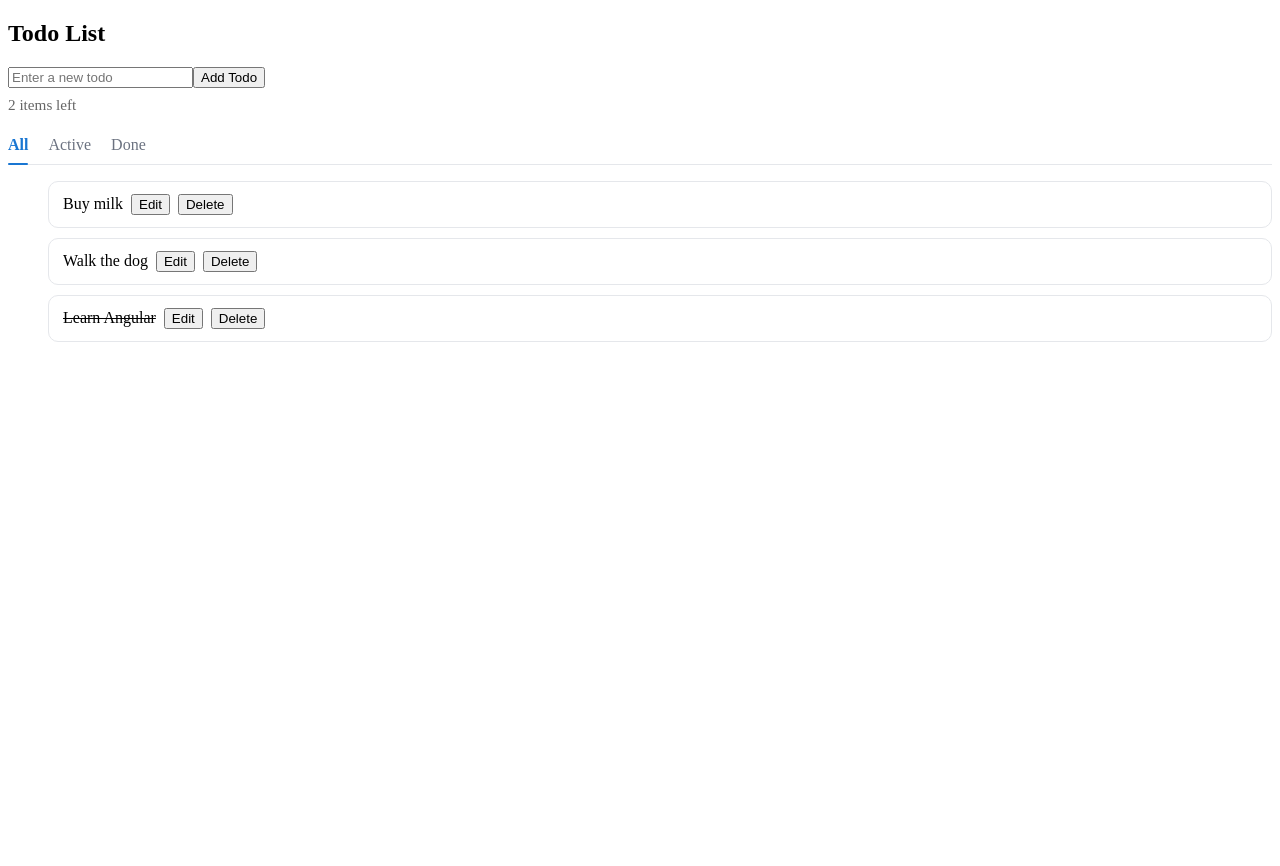
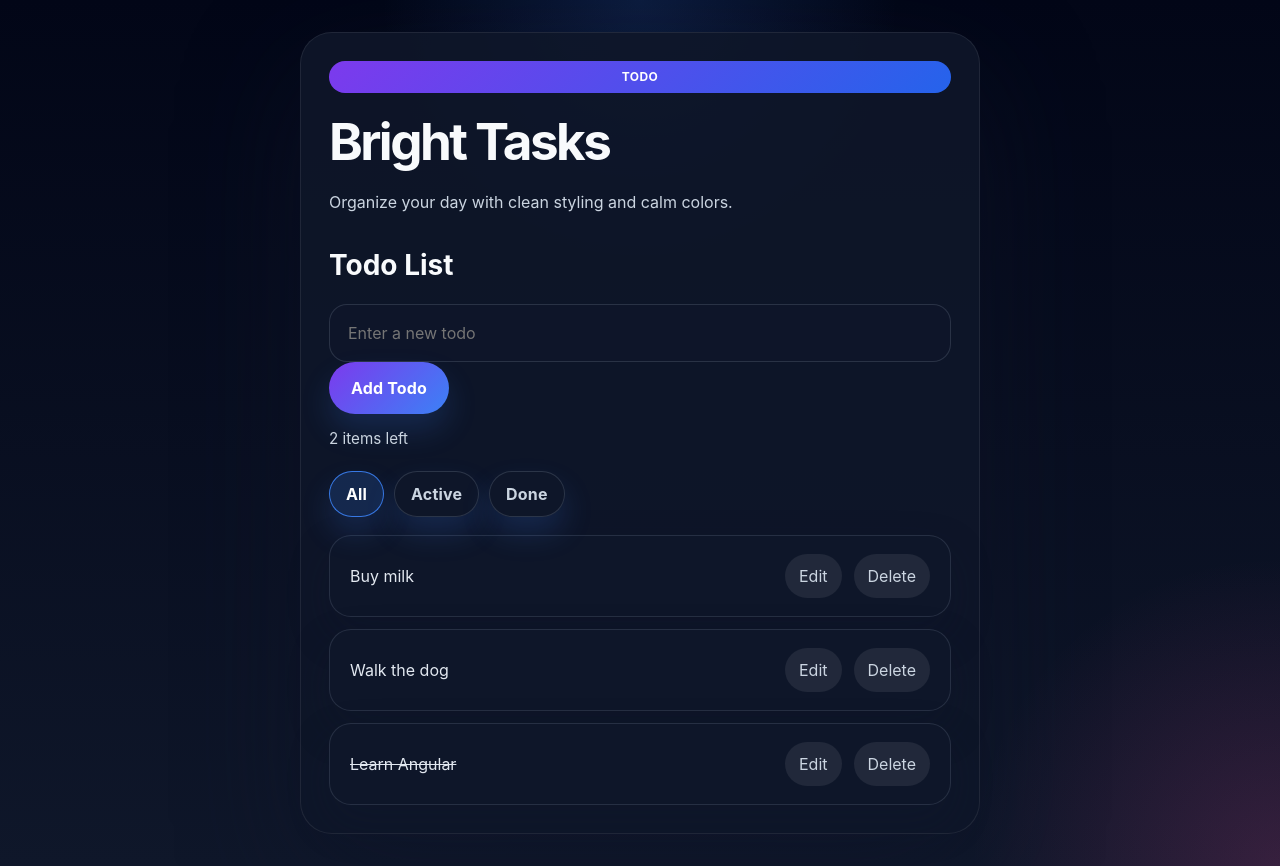
Before and after one commit to stavros82/angural-basic, an Angular app in the folder todo-app/: page / in a window 1280 px wide. Before the commit the page ends 800 px from the top, so only its background shows below. Built offline with nearby package versions, Linux system fonts and the light colour scheme.

Commit message:
style: enhance app and todo item styles for improved UI

```diff
--- a/todo-app/src/app/app.css
+++ b/todo-app/src/app/app.css
@@ -0,0 +1,49 @@
+:host {
+  display: flex;
+  justify-content: center;
+  padding: 32px 16px;
+  min-height: 100vh;
+  box-sizing: border-box;
+}
+
+.app-shell {
+  width: min(100%, 680px);
+  padding: 28px;
+  border-radius: 32px;
+  background: rgba(15, 23, 42, 0.9);
+  box-shadow: 0 40px 120px rgba(15, 23, 42, 0.45);
+  border: 1px solid rgba(255, 255, 255, 0.08);
+}
+
+.app-header {
+  display: grid;
+  gap: 10px;
+  margin-bottom: 28px;
+  color: #f8fafc;
+}
+
+.app-header h1 {
+  margin: 0;
+  font-size: clamp(2rem, 4vw, 3.2rem);
+  letter-spacing: -0.05em;
+}
+
+.app-header p {
+  margin: 0;
+  color: #cbd5e1;
+  line-height: 1.6;
+}
+
+.app-badge {
+  display: inline-flex;
+  align-items: center;
+  justify-content: center;
+  padding: 0.45rem 0.95rem;
+  border-radius: 999px;
+  background: linear-gradient(135deg, #7c3aed 0%, #2563eb 100%);
+  color: #ffffff;
+  font-weight: 700;
+  letter-spacing: 0.04em;
+  text-transform: uppercase;
+  font-size: 0.75rem;
+}
--- a/todo-app/src/app/app.html
+++ b/todo-app/src/app/app.html
@@ -1,2 +1,9 @@
-<!-- Verify TodoListComponent is added to @Component.imports array in the parent component's TypeScript file -->
-<app-todo-list></app-todo-list>
+<div class="app-shell">
+  <header class="app-header">
+    <span class="app-badge">Todo</span>
+    <h1>Bright Tasks</h1>
+    <p>Organize your day with clean styling and calm colors.</p>
+  </header>
+
+  <app-todo-list></app-todo-list>
+</div>
--- a/todo-app/src/app/todo/components/todo-item/todo-item.css
+++ b/todo-app/src/app/todo/components/todo-item/todo-item.css
@@ -1,17 +1,66 @@
 li {
   display: flex;
-  gap: 8px;
+  flex-wrap: wrap;
+  justify-content: space-between;
+  gap: 12px;
   align-items: center;
-  margin-bottom: 10px;
-  padding: 12px 14px;
-  border-radius: 10px;
-  background: #ffffff;
-  border: 1px solid #e5e7eb;
-  transition: background-color 0.3s ease, border-color 0.3s ease, box-shadow 0.3s ease;
+  margin-bottom: 0;
+  padding: 18px 20px;
+  border-radius: 22px;
+  background: rgba(15, 23, 42, 0.84);
+  border: 1px solid rgba(148, 163, 184, 0.18);
+  box-shadow: 0 18px 40px rgba(15, 23, 42, 0.25);
+  transition: transform 0.2s ease, border-color 0.2s ease, background-color 0.2s ease;
+}
+
+li:hover {
+  transform: translateY(-1px);
+  border-color: rgba(59, 130, 246, 0.5);
 }
 
 li.recent {
-  background: #fffbcc !important;
-  border-color: #f59e0b !important;
-  box-shadow: 0 0 0 4px rgba(245, 158, 11, 0.35) !important;
+  background: rgba(59, 130, 246, 0.16) !important;
+  border-color: rgba(59, 130, 246, 0.45) !important;
+  box-shadow: 0 0 0 4px rgba(59, 130, 246, 0.16) !important;
 }
+
+li span {
+  flex: 1 1 auto;
+  min-width: 0;
+  color: #e2e8f0;
+  font-size: 1rem;
+}
+
+li span:hover {
+  color: #bae6fd;
+}
+
+li button {
+  border: none;
+  border-radius: 999px;
+  padding: 10px 14px;
+  background: rgba(255, 255, 255, 0.08);
+  color: #cbd5e1;
+  transition: background 0.2s ease, color 0.2s ease;
+}
+
+li button:hover {
+  background: rgba(59, 130, 246, 0.16);
+  color: #f8fafc;
+}
+
+li input {
+  min-width: 220px;
+  flex: 1 1 auto;
+  padding: 14px 16px;
+  border-radius: 16px;
+  border: 1px solid rgba(148, 163, 184, 0.2);
+  background: rgba(15, 23, 42, 0.9);
+  color: #e2e8f0;
+}
+
+li input:focus {
+  outline: none;
+  border-color: rgba(124, 58, 237, 0.8);
+  box-shadow: 0 0 0 4px rgba(124, 58, 237, 0.12);
+}
--- a/todo-app/src/app/todo/components/todo-list/todo-list.css
+++ b/todo-app/src/app/todo/components/todo-list/todo-list.css
@@ -1,37 +1,84 @@
+h2 {
+  margin: 0 0 18px;
+  font-size: 1.75rem;
+  color: #f8fafc;
+}
+
+input[type="text"] {
+  width: 100%;
+  padding: 16px 18px;
+  border-radius: 18px;
+  border: 1px solid rgba(148, 163, 184, 0.2);
+  background: rgba(15, 23, 42, 0.82);
+  color: #e2e8f0;
+  outline: none;
+  transition: border-color 0.2s ease, box-shadow 0.2s ease;
+}
+
+input[type="text"]:focus {
+  border-color: rgba(99, 102, 241, 0.9);
+  box-shadow: 0 0 0 4px rgba(79, 70, 229, 0.12);
+}
+
+button {
+  border: none;
+  border-radius: 999px;
+  padding: 14px 22px;
+  background: linear-gradient(135deg, #7c3aed 0%, #3b82f6 100%);
+  color: white;
+  font-weight: 700;
+  letter-spacing: 0.01em;
+  box-shadow: 0 16px 30px rgba(59, 130, 246, 0.18);
+  transition: transform 0.2s ease, box-shadow 0.2s ease, opacity 0.2s ease;
+}
+
+button:hover {
+  transform: translateY(-1px);
+  box-shadow: 0 20px 36px rgba(59, 130, 246, 0.24);
+}
+
+button:disabled {
+  opacity: 0.6;
+  cursor: not-allowed;
+}
+
+.counter {
+  margin: 14px 0 20px;
+  color: #cbd5e1;
+  font-size: 0.95rem;
+}
+
 .filters {
   display: flex;
-  gap: 20px;
-  margin: 12px 0 16px;
-  border-bottom: 1px solid #e5e7eb;
+  flex-wrap: wrap;
+  gap: 10px;
+  margin: 10px 0 18px;
 }
 
 .filters button {
   position: relative;
-  border: none;
-  background: transparent;
-  padding: 10px 0;
-  cursor: pointer;
-  font: inherit;
-  color: #6b7280;
+  border: 1px solid rgba(148, 163, 184, 0.22);
+  background: rgba(15, 23, 42, 0.8);
+  color: #cbd5e1;
+  padding: 10px 16px;
+  border-radius: 999px;
+  transition: background 0.2s ease, border-color 0.2s ease, color 0.2s ease;
 }
 
 .filters button.active {
-  color: #1976d2;
-  font-weight: 600;
+  color: white;
+  border-color: rgba(59, 130, 246, 0.9);
+  background: rgba(59, 130, 246, 0.18);
 }
 
-.filters button.active::after {
-  content: '';
-  position: absolute;
-  left: 0;
-  right: 0;
-  bottom: -1px;
-  height: 2px;
-  background: #1976d2;
-  border-radius: 2px;
+.filters button:hover {
+  background: rgba(59, 130, 246, 0.14);
 }
-.counter {
-  margin: 8px 0 12px;
-  color: #666;
-  font-size: 0.95rem;
+
+ul {
+  list-style: none;
+  margin: 0;
+  padding: 0;
+  display: grid;
+  gap: 12px;
 }
--- a/todo-app/src/styles.css
+++ b/todo-app/src/styles.css
@@ -1 +1,36 @@
-/* You can add global styles to this file, and also import other style files */
+:root {
+  color-scheme: dark;
+  font-family: Inter, ui-sans-serif, system-ui, -apple-system, BlinkMacSystemFont, 'Segoe UI', sans-serif;
+  background-color: #0f172a;
+}
+
+* {
+  box-sizing: border-box;
+}
+
+html, body {
+  margin: 0;
+  min-height: 100%;
+}
+
+body {
+  background: radial-gradient(circle at top, rgba(59, 130, 246, 0.18), transparent 24%),
+    radial-gradient(circle at bottom right, rgba(236, 72, 153, 0.18), transparent 20%),
+    linear-gradient(180deg, #020617 0%, #0f172a 100%);
+  color: #e2e8f0;
+  line-height: 1.5;
+  text-rendering: optimizeLegibility;
+}
+
+button, input {
+  font: inherit;
+}
+
+button {
+  cursor: pointer;
+}
+
+::selection {
+  background: rgba(79, 70, 229, 0.35);
+  color: #eef2ff;
+}
```
